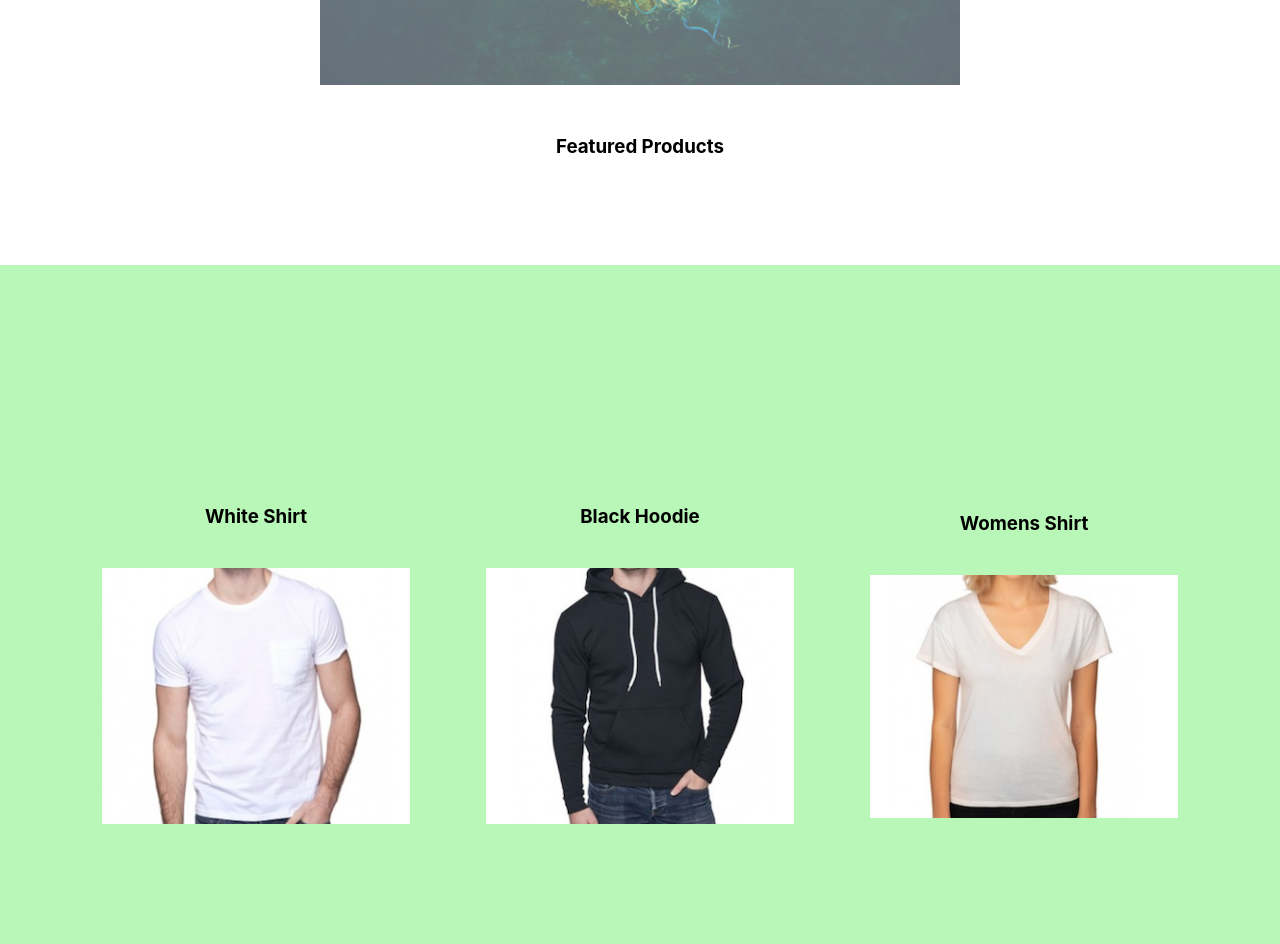
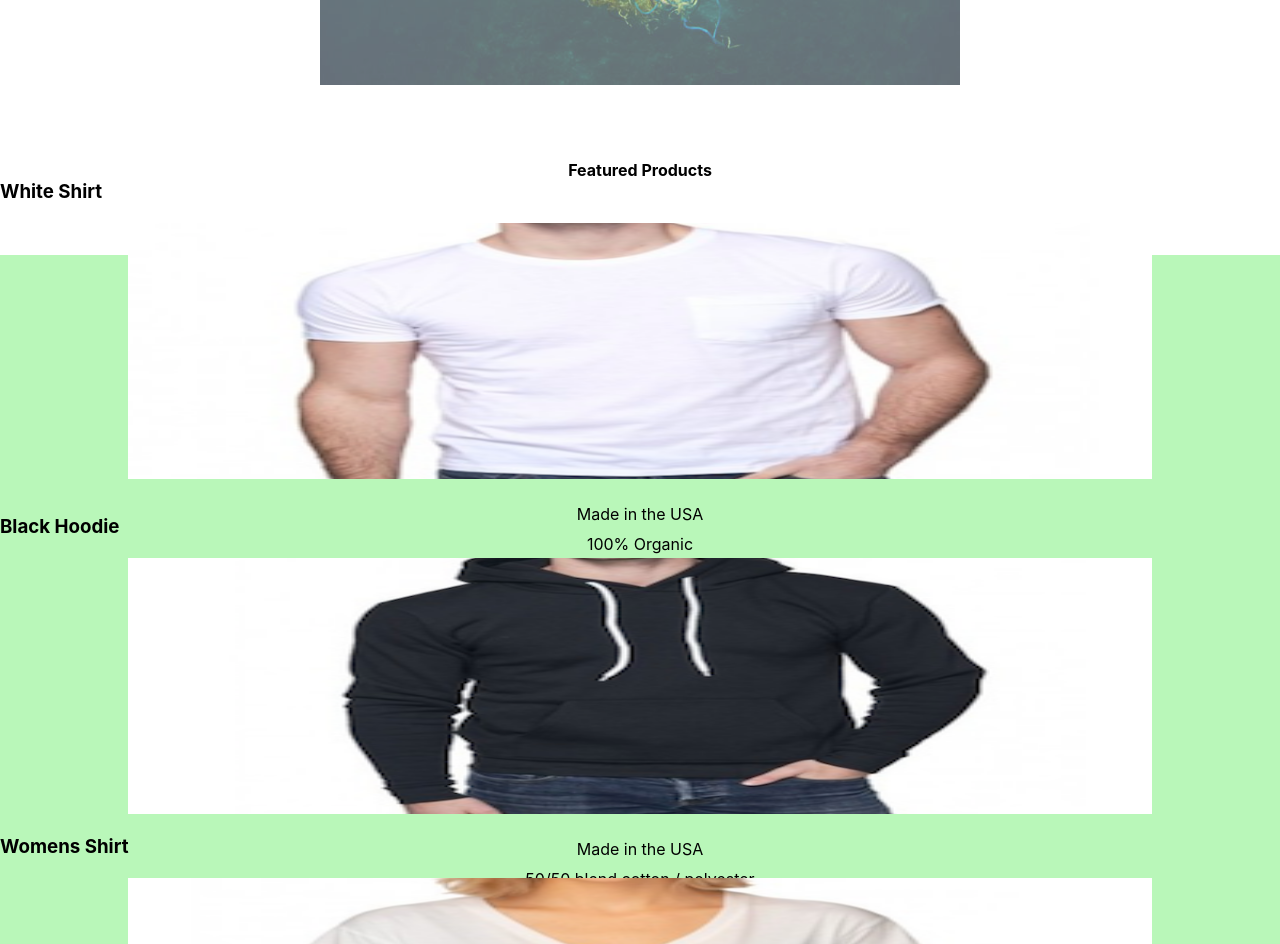
Before and after one commit to aaronnn47/recykle, a React (Create React App) app: page /#/ in a window 1280 px wide. Shown: the part 540-1484 px from the top of the page. Built offline with nearby package versions, Linux system fonts and the light colour scheme; a web font is replaced by a local one.

Commit message:
added the description

```diff
--- a/src/Components/Home/Home.css
+++ b/src/Components/Home/Home.css
@@ -62,12 +62,15 @@ a:hover
 }
 
 .featured-product > h3{
-  height: 10%;
+  height: 20%;
   width: 100%;
   display : flex;
   justify-content: center;
-  margin-top: 50px;
-  margin-bottom: 50px;
+  align-items: center;
+  /* background: rgb(215, 236, 215); */
+  font-size: 100%;
+  margin-top: 5px;
+  margin-bottom: 5px;
 }
 
 .featured-images{
@@ -88,7 +91,7 @@ a:hover
 
 .white-shirt{
   height: 40%;
-  width: 30%;
+  width: 100%;
   display : flex;
   flex-direction: column;
   justify-content: center;
@@ -96,7 +99,7 @@ a:hover
 }
 
 .white-shirt > h3{
-  margin: 20px;
+  margin: 0 auto;
 }
 
 .white-shirt > p {
@@ -120,11 +123,17 @@ a:hover
     flex-direction: column;
     justify-content: center;
     align-items: center;
+    /* background: rgb(204, 241, 204); */
   }
 
   .white-shirt > img{
     margin-top: 20px;
     margin-bottom: 20px;
+  }
+
+  .white-shirt > h3{
+    width: 100%;
+    height: 20%;
   }
 }
 
@@ -166,7 +175,7 @@ a:hover
   }
   .featured-images{
     width: 100%;
-    height: 40%;
+    height: 30%;
     background: rgb(185, 247, 185);
     margin: 0 0;
     display: flex;
--- a/src/Components/Home/Home.js
+++ b/src/Components/Home/Home.js
@@ -35,28 +35,29 @@ class Home extends Component {
             <div className='white-shirt'>
               <h3>White Shirt</h3>
               <img src={mens} alt=''/>
-              {/* <p>Descriptions</p>
-              <p>Descriptions</p>
-              <p>Descriptions</p>
-              <p>Descriptions</p> */}
+              <p>Made in the USA</p>
+              <p>100% Organic</p>
+              <p>30/1 combed ring spun</p>
+              <p>Adult</p>
+              <p>Product coming soon</p>
             </div>
 
             <div className='white-shirt'>
               <h3>Black Hoodie</h3>
               <img src={hoodie} alt=''/>
-              {/* <p>Descriptions</p>
-              <p>Descriptions</p>
-              <p>Descriptions</p>
-              <p>Descriptions</p> */}
+              <p>Made in the USA</p>
+              <p>50/50 blend cotton / polyester</p>
+              <p>Adult</p>
+              <p>Product coming soon</p>
             </div>
 
             <div className='white-shirt'>
               <h3>Womens Shirt</h3>
               <img src={womens} alt=''/>
-              {/* <p>Descriptions</p>
-              <p>Descriptions</p>
-              <p>Descriptions</p>
-              <p>Descriptions</p> */}
+              <p>Made in the USA</p>
+              <p>50 / 50 blend cotton/polyester</p>
+              <p>Adult</p>
+              <p>Products coming soon</p>
             </div>
 
           </div>
```
